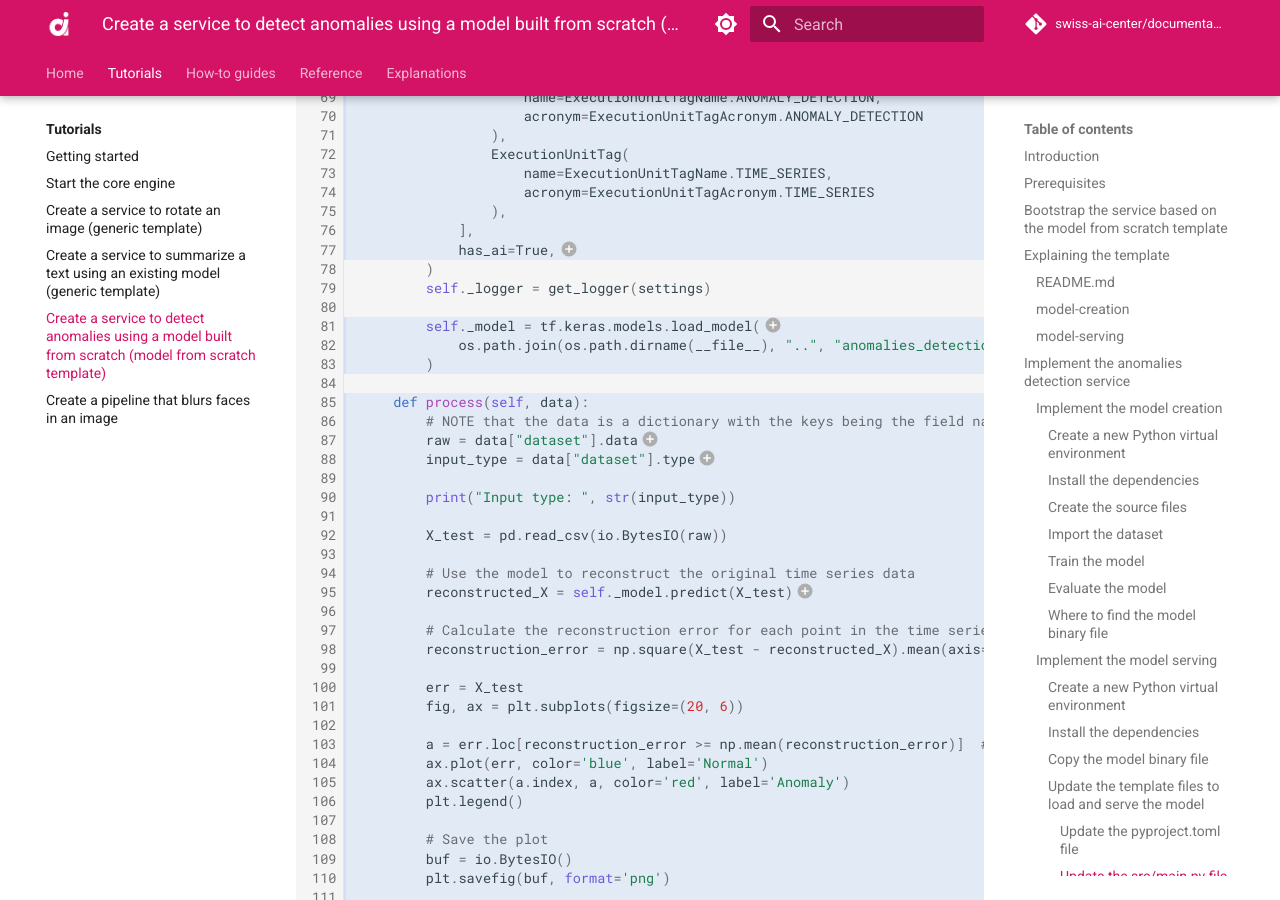
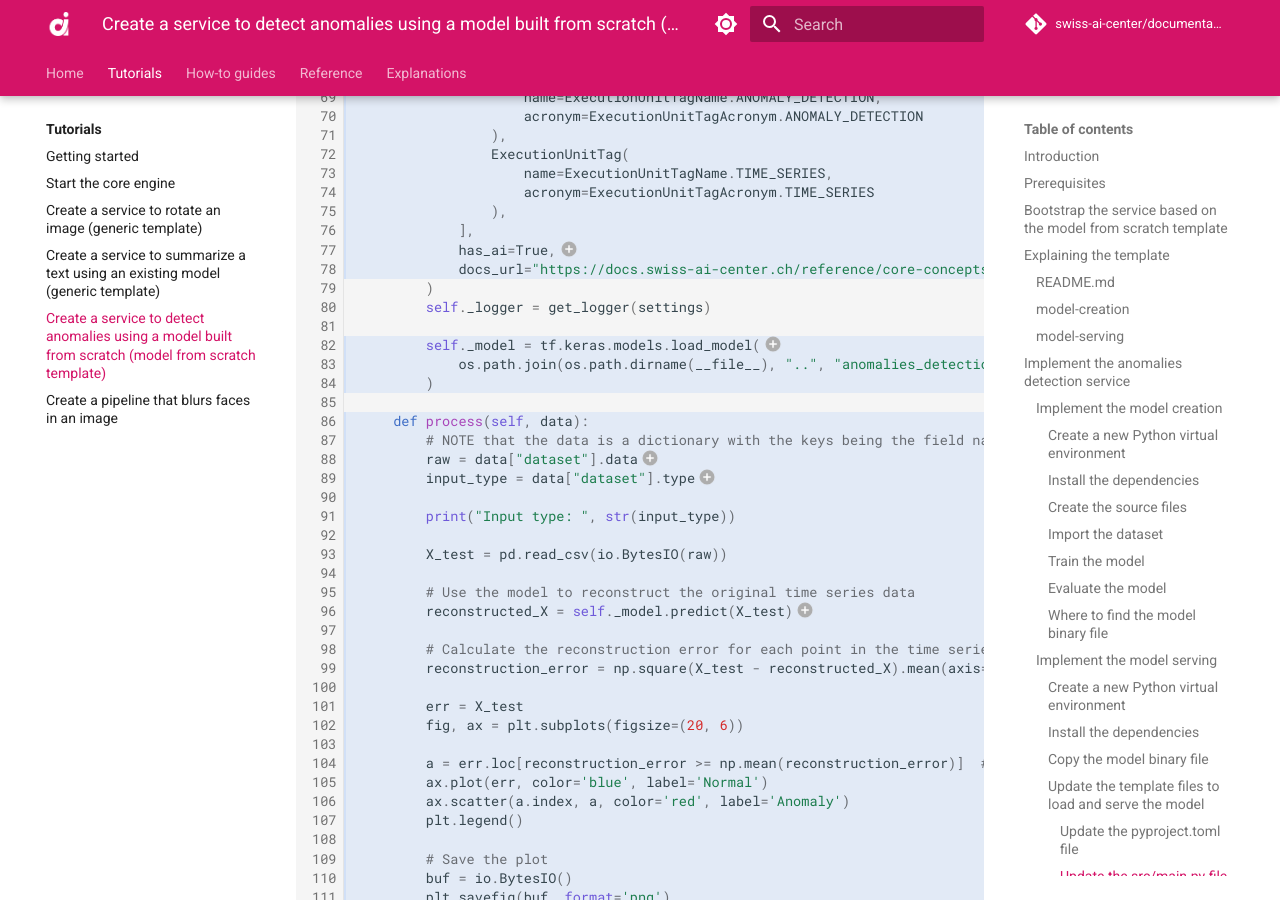
Before and after one commit to swiss-ai-center/documentation, an MkDocs documentation site: the page built from docs/tutorials/create-a-service-to-detect-anomalies-using-a-model-built-from-scratch.md, in a window 1280 px wide and 900 px high, scrolled down 11507 px. Built offline with MkDocs 1.6.1 and Material for MkDocs 9.7.7, drawn with Linux system fonts in a browser that asks for light colours; comment, search, counter and statistics services are not loaded.

Commit message:
Added docs_url field in Service class

````diff
--- a/docs/tutorials/create-a-service-to-detect-anomalies-using-a-model-built-from-scratch.md
+++ b/docs/tutorials/create-a-service-to-detect-anomalies-using-a-model-built-from-scratch.md
@@ -500,7 +500,7 @@ addopts = "--cov-config=.coveragerc --cov-report xml --cov-report term-missing -
 Update the `src/main.py` file to load the model binary file and serve it over
 FastAPI:
 
-```py title="src/main.py" hl_lines="21-31 37-39 47 48 53-61 62-66 67-76 77 81-83 85-118 173-178 179-180 185 187 188-192 197-200"
+```py title="src/main.py" hl_lines="21-31 37-39 47 48 53-78 82-84 86-119 174-179 180-181 186 188 189-193 198-201"
 import asyncio
 import time
 from fastapi import FastAPI
@@ -578,24 +578,25 @@ class MyService(Service):# (2)!
                 ),
             ],
             has_ai=True,# (8)!
+            docs_url="https://docs.swiss-ai-center.ch/reference/core-concepts/service/", # (9)!
         )
         self._logger = get_logger(settings)
 
-        self._model = tf.keras.models.load_model(# (9)!
+        self._model = tf.keras.models.load_model(# (10)!
             os.path.join(os.path.dirname(__file__), "..", "anomalies_detection_model.h5")
         )
 
     def process(self, data):
         # NOTE that the data is a dictionary with the keys being the field names set in the data_in_fields
-        raw = data["dataset"].data# (10)!
-        input_type = data["dataset"].type# (11)!
+        raw = data["dataset"].data# (11)!
+        input_type = data["dataset"].type# (12)!
 
         print("Input type: ", str(input_type))
 
         X_test = pd.read_csv(io.BytesIO(raw))
 
         # Use the model to reconstruct the original time series data
-        reconstructed_X = self._model.predict(X_test)# (12)!
+        reconstructed_X = self._model.predict(X_test)# (13)!
 
         # Calculate the reconstruction error for each point in the time series
         reconstruction_error = np.square(X_test - reconstructed_X).mean(axis=1)
@@ -730,17 +731,18 @@ async def root():
 6. Edit the output fields of the service.
 7. Edit the tags of the service.
 8. Edit the `has_ai` field of the service.
-9. Load the model binary file.
-10. Get the raw data from the `dataset` field.
-11. Get the type of the data from the `dataset` field.
-12. Use the model to reconstruct the original time series data.
-13. Return the result of the service.
-14. Edit the description of the service.
-15. Edit the summary of the service.
-16. Edit the title of the service.
-17. Edit the version of the service.
-18. Edit the contact information of the service.
-19. Edit the license information of the service.
+9. Optional: Edit the documentation URL of the service.
+10. Load the model binary file.
+11. Get the raw data from the `dataset` field.
+12. Get the type of the data from the `dataset` field.
+13. Use the model to reconstruct the original time series data.
+14. Return the result of the service.
+15. Edit the description of the service.
+16. Edit the summary of the service.
+17. Edit the title of the service.
+18. Edit the version of the service.
+19. Edit the contact information of the service.
+20. Edit the license information of the service.
 
 !!! Note
     The input and output data of the process function are bytes. Depending on the
--- a/docs/tutorials/create-a-service-to-rotate-an-image.md
+++ b/docs/tutorials/create-a-service-to-rotate-an-image.md
@@ -198,7 +198,7 @@ depending on the value of the `rotation` parameter.
 
 Open the `main.py` with your favorite editor and follow the instructions below.
 
-```py hl_lines="23-25 32-34 43-44 50-63 68-95 99-105 108-118"
+```py hl_lines="23-25 32-34 43-44 50-64 68-96 100-106 109-119"
 import asyncio
 import time
 from fastapi import FastAPI
@@ -261,11 +261,12 @@ class MyService(Service):
                     acronym=ExecutionUnitTagAcronym.IMAGE_PROCESSING
                 ),
             ],
-            has_ai=False
+            has_ai=False,
+            docs_url="https://docs.swiss-ai-center.ch/reference/core-concepts/service/", # (5)!
         )
         self._logger = get_logger(settings)
 
-    # TODO: 5. CHANGE THE PROCESS METHOD (CORE OF THE SERVICE) (5)!
+    # TODO: 5. CHANGE THE PROCESS METHOD (CORE OF THE SERVICE) (6)!
     def process(self, data):
         # NOTE that the data is a dictionary with the keys being the field names set in the data_in_fields
         raw = data["image"].data
@@ -341,12 +342,13 @@ app = FastAPI(
    in the FieldDescriptionType enum. The tags are used to identify the service in
    the Core engine. The `has_ai` variable is used to identify if the service is an
    AI service.
-5. Change the process function. This is the core of the service. The data is a
+5. Optional: Edit the documentation URL of the service.
+6. Change the process function. This is the core of the service. The data is a
    dictionary with the keys being the field names set in the data_in_fields. The
    result must be a dictionary with the keys being the field names set in the
    data_out_fields.
-6. Change the API description and summary.
-7. Change the API title, version, contact and license.
+7. Change the API description and summary.
+8. Change the API title, version, contact and license.
 
 !!! Note
     The `process` function TaskData object must be serializable.
--- a/docs/tutorials/create-a-service-to-summarize-a-text-using-an-existing-model.md
+++ b/docs/tutorials/create-a-service-to-summarize-a-text-using-an-existing-model.md
@@ -198,7 +198,7 @@ summarizer tool that summarizes a text using the
 
 Open the `main.py` with your favorite editor and follow the instructions below.
 
-```py hl_lines="23 30-32 41-42 48-60 65-85 89-96 99-109"
+```py hl_lines="23 30-32 41-42 48-61 66-86 90-97 100-110"
 import asyncio
 import time
 from fastapi import FastAPI
@@ -259,10 +259,11 @@ class MyService(Service):
                 ),
             ],
             has_ai=True,
+            docs_url="https://docs.swiss-ai-center.ch/reference/core-concepts/service/", # (5)!
         )
         self._logger = get_logger(settings)
 
-    # TODO: 5. CHANGE THE PROCESS METHOD (CORE OF THE SERVICE) (5)!
+    # TODO: 5. CHANGE THE PROCESS METHOD (CORE OF THE SERVICE) (6)!
     def process(self, data):
                 # Get the text to analyze from storage
         text = data["text"].data
@@ -330,12 +331,13 @@ app = FastAPI(
    in the FieldDescriptionType enum. The tags are used to identify the service in
    the Core engine. The `has_ai` variable is used to identify if the service is an
    AI service.
-5. Change the process function. This is the core of the service. The data is a
+5. Optional: Edit the documentation URL of the service.
+6. Change the process function. This is the core of the service. The data is a
    dictionary with the keys being the field names set in the data_in_fields. The
    result must be a dictionary with the keys being the field names set in the
    data_out_fields.
-6. Change the API description and summary.
-7. Change the API title, version, contact and license.
+7. Change the API description and summary.
+8. Change the API title, version, contact and license.
 
 !!! Note
     The `process` function TaskData object must be serializable.
````
Also changed, not shown: other parts of docs/tutorials/create-a-service-to-detect-anomalies-using-a-model-built-from-scratch.md (+6 -6 lines), other parts of docs/tutorials/create-a-service-to-rotate-an-image.md (+2 -2 lines), other parts of docs/tutorials/create-a-service-to-summarize-a-text-using-an-existing-model.md (+2 -2 lines).
